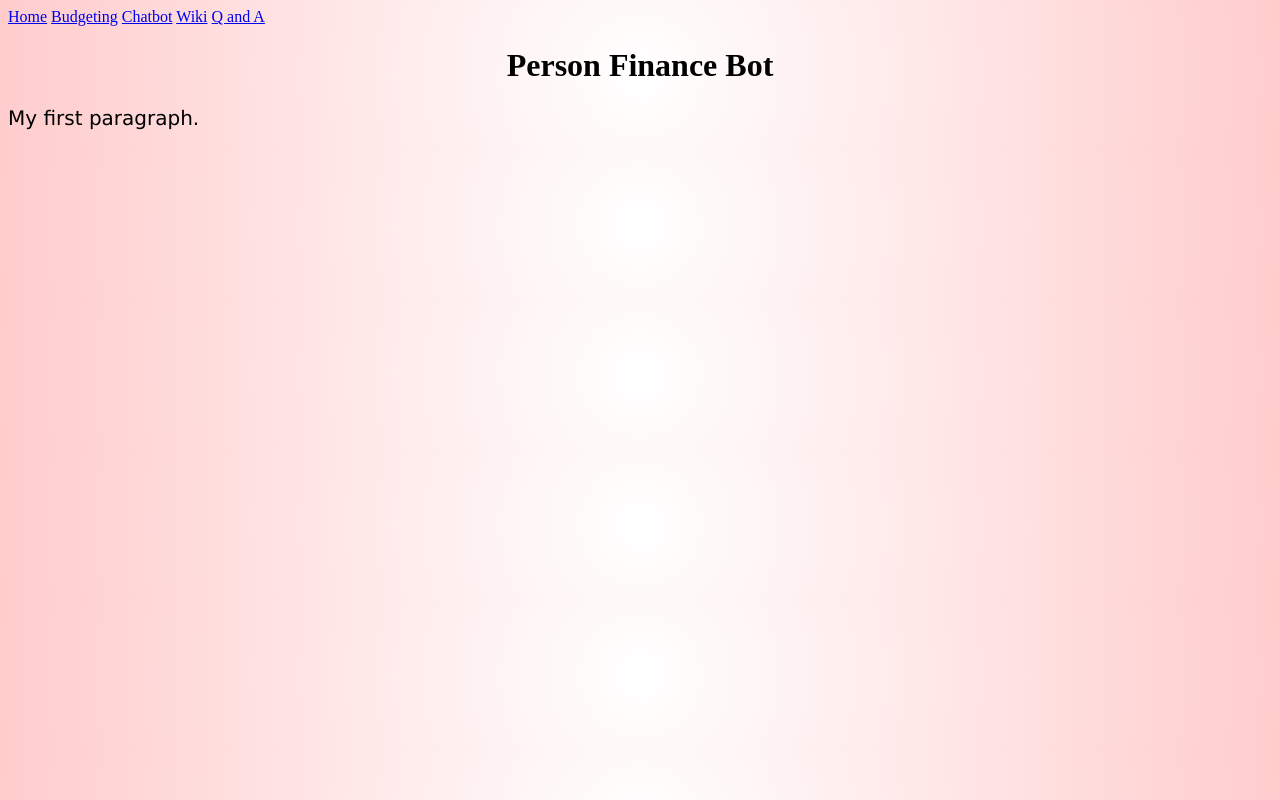
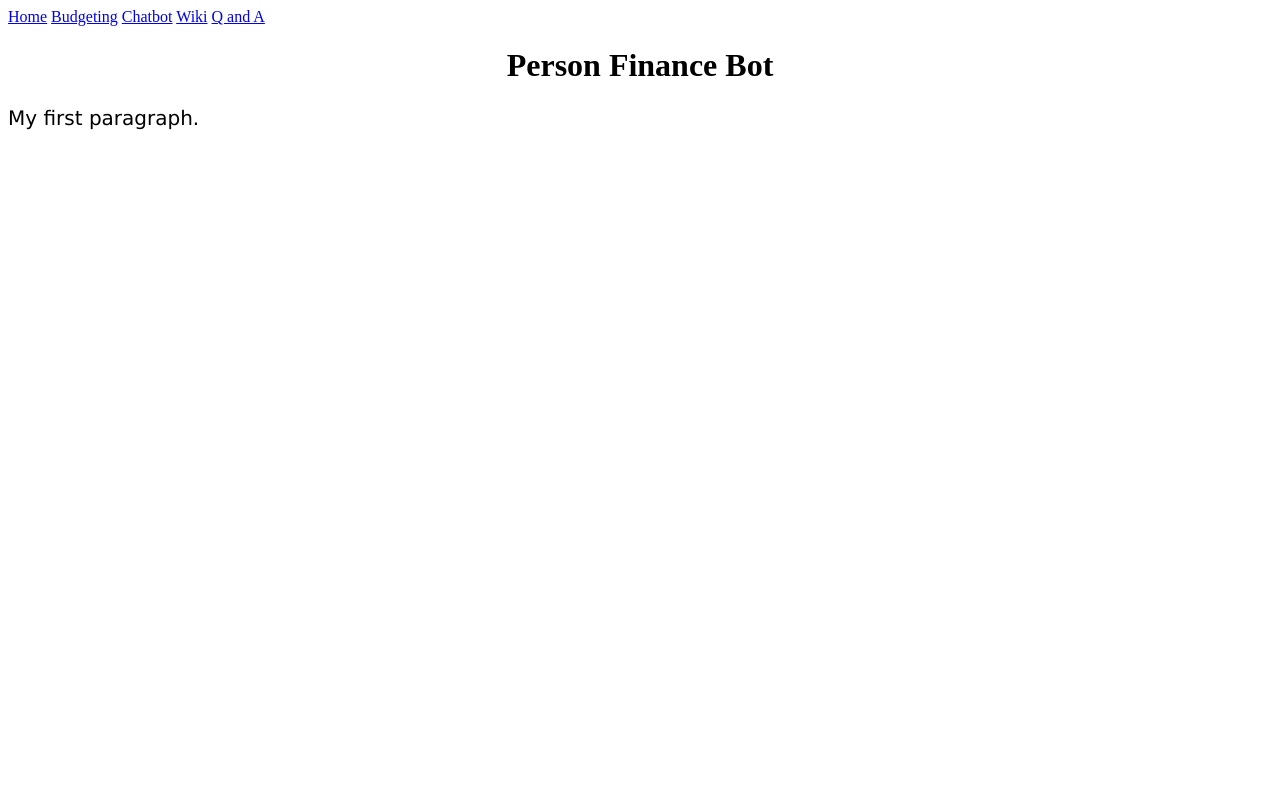
Before and after one commit to bogdanr24/dime-financial, a plain HTML site: page index.html in a window 1280 px wide. Drawn offline with Linux system fonts and the light colour scheme.

Commit message:
changde background

```diff
--- a/css/index.css
+++ b/css/index.css
@@ -1,5 +1,5 @@
 body {
-  background: radial-gradient(circle, #ffffff, #ffcccc);
+  background: radial-gradient(circle, #ffffff, #ffffff);
 }
 
 h1 {
```
